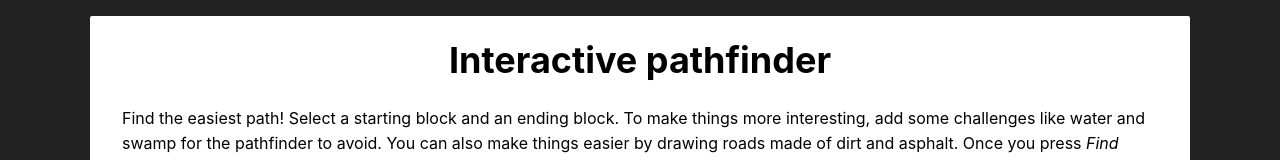
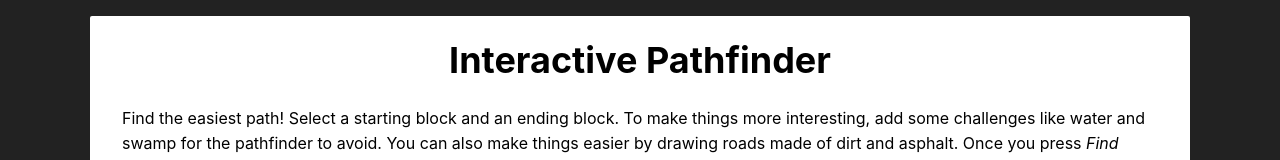
Before and after one commit to shanemcfadden/interactive-pathfinder, a React (Create React App) app: page / in a window 1280 px wide. Shown: the top 160 px of the page. Built offline with nearby package versions, Linux system fonts and the light colour scheme.

Commit message:
Capitalize Pathfinder heading

```diff
--- a/src/settings/content.js
+++ b/src/settings/content.js
@@ -1,6 +1,6 @@
 import React from 'react';
 
-export const PAGE_HEADER = 'Interactive pathfinder';
+export const PAGE_HEADER = 'Interactive Pathfinder';
 
 export const PAGE_DESCRIPTION = (
   <>
```
